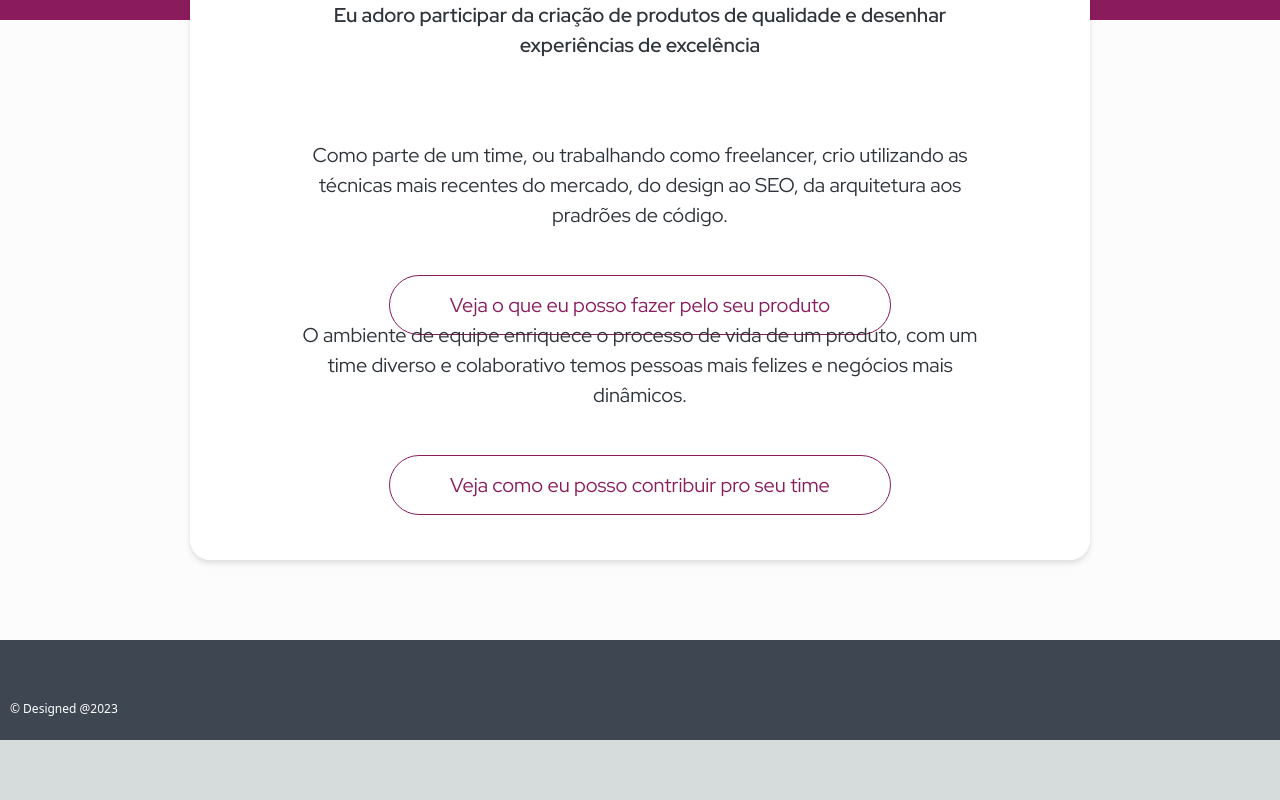
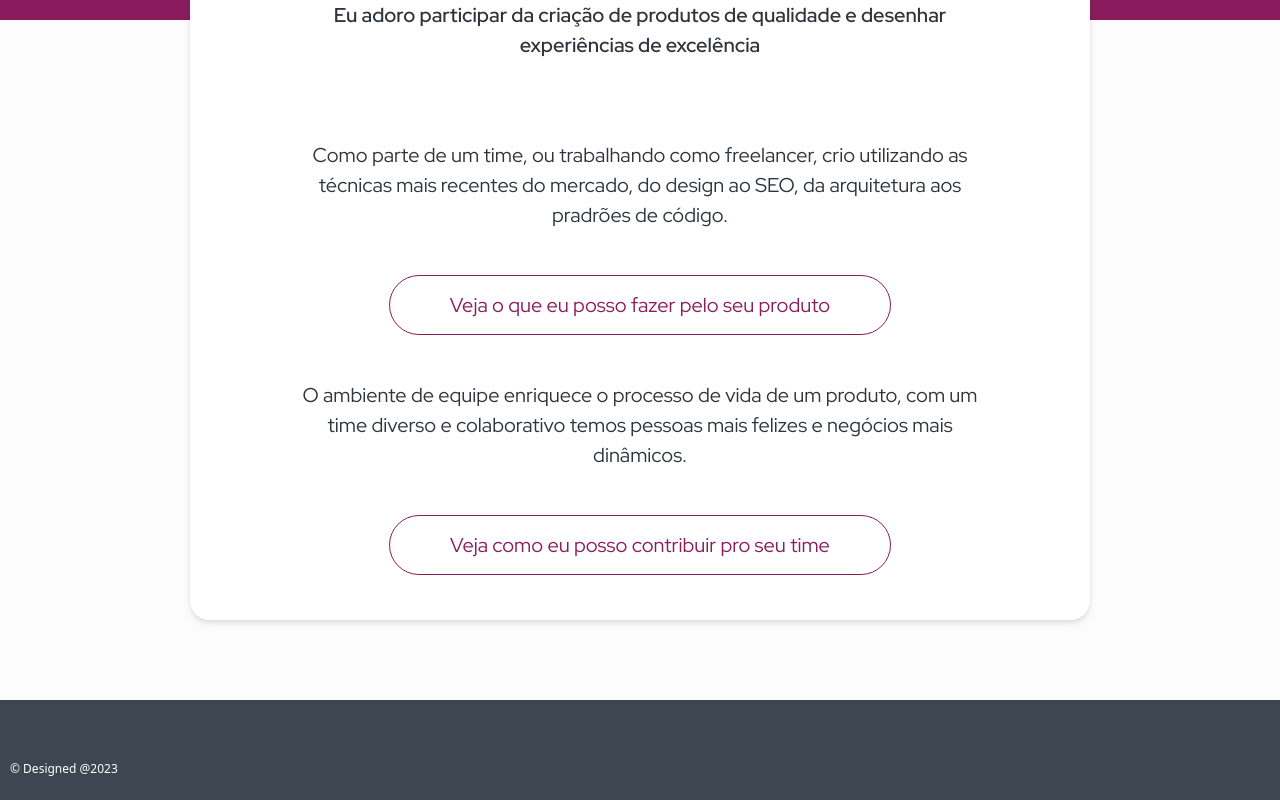
Before and after one commit to cmoutella/next-portfolio, a Next.js app: page / in a window 1280 px wide. Shown: the part 862-1662 px from the top of the page. Before the commit the page ends 1602 px from the top, so only its background shows below. Built offline with nearby package versions, Linux system fonts and the light colour scheme.

Commit message:
fix(Home): Link margin

```diff
--- a/src/pages/index.tsx
+++ b/src/pages/index.tsx
@@ -35,11 +35,11 @@ export default function Home() {
         <p className="mb-[60px]">{text.landing.business.effect}</p>
         <Link
           href={toServices}
-          className="bg-white border-[1px] border-primary-dark text-primary-dark px-[60px] py-[16px] rounded-[50px] mb-[80px]"
+          className="bg-white border-[1px] border-primary-dark text-primary-dark px-[60px] py-[16px] rounded-[50px]"
         >
           {text.landing.business.label}
         </Link>
-        <p className="mb-[60px]">{text.landing.career.effect}</p>
+        <p className="my-[60px]">{text.landing.career.effect}</p>
         <Link
           href={toCareer}
           className="bg-white border-[1px] border-primary-dark text-primary-dark px-[60px] py-[16px] rounded-[50px]"
```
